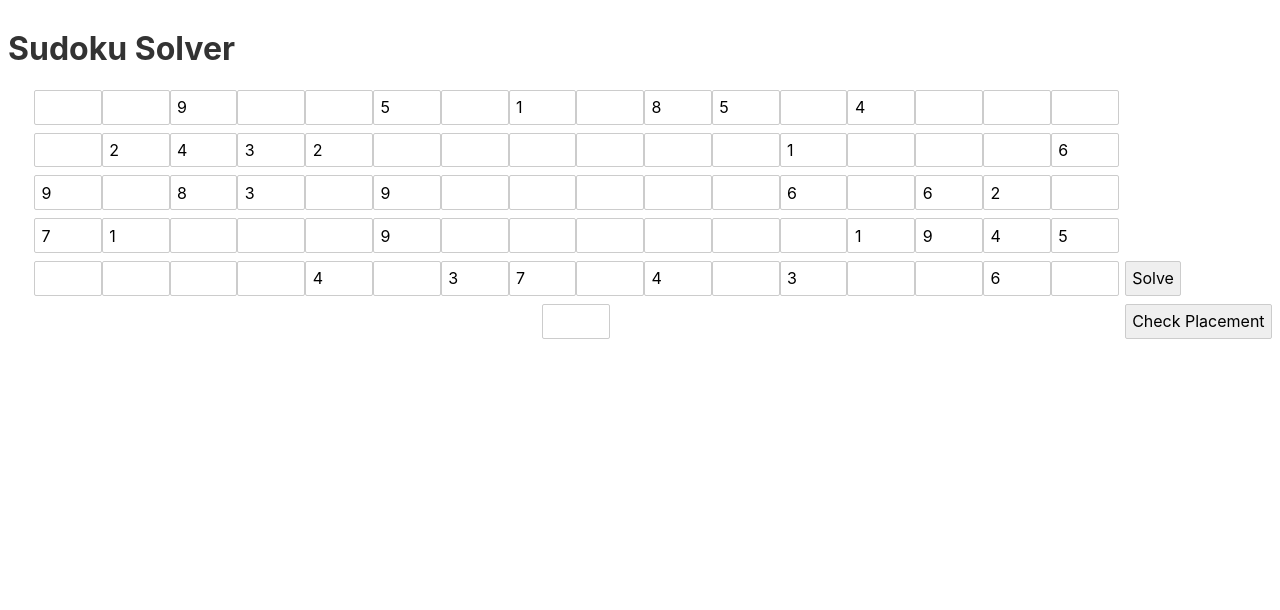
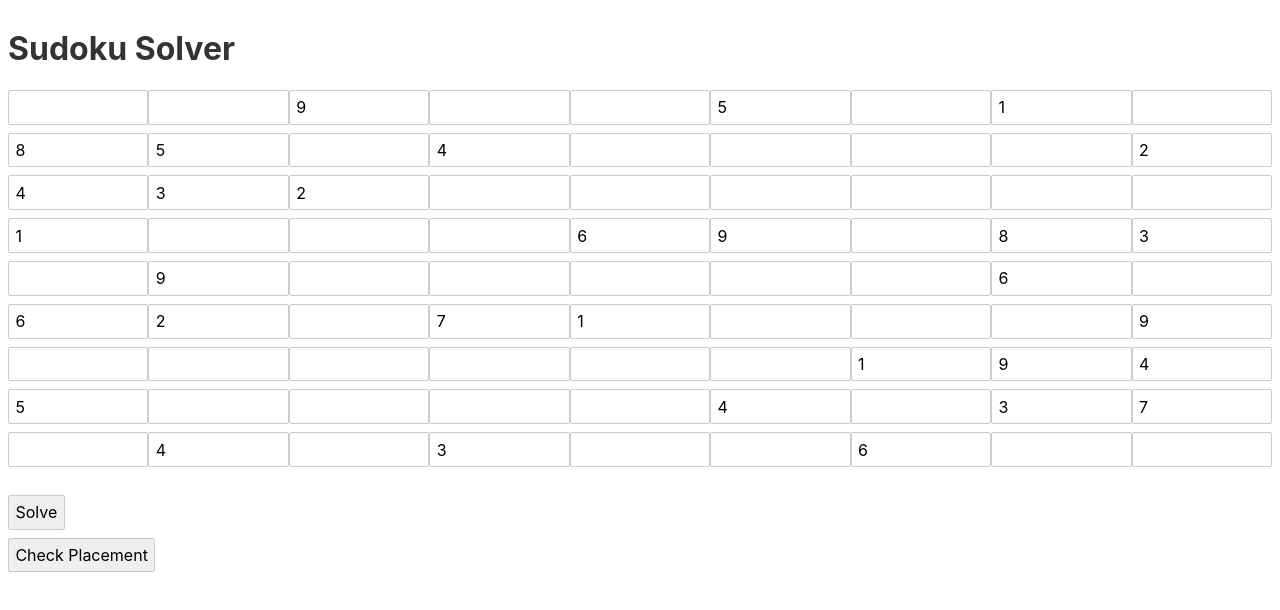
Before and after one commit to mattiasinokuchi/svelte-sudoku-solver, a Svelte app: page / in a window 1280 px wide. Shown: the top 610 px of the page. Built offline with nearby package versions, Linux system fonts and the light colour scheme.

Commit message:
added 9x9 grid

```diff
--- a/src/App.svelte
+++ b/src/App.svelte
@@ -1,6 +1,88 @@
 <script>
 	//const textArea = document.getElementById("text-input");
-	let numArr = ["","",9,"","",5,"",1,"",8,5,"",4,"","","","",2,4,3,2,"","","","","","",1,"","","",6,9,"",8,3,"",9,"","","","","",6,"",6,2,"",7,1,"","","",9,"","","","","","",1,9,4,5,"","","","",4,"",3,7,"",4,"",3,"","",6,"",""];
+	let numArr = [
+		"",
+		"",
+		9,
+		"",
+		"",
+		5,
+		"",
+		1,
+		"",
+		8,
+		5,
+		"",
+		4,
+		"",
+		"",
+		"",
+		"",
+		2,
+		4,
+		3,
+		2,
+		"",
+		"",
+		"",
+		"",
+		"",
+		"",
+		1,
+		"",
+		"",
+		"",
+		6,
+		9,
+		"",
+		8,
+		3,
+		"",
+		9,
+		"",
+		"",
+		"",
+		"",
+		"",
+		6,
+		"",
+		6,
+		2,
+		"",
+		7,
+		1,
+		"",
+		"",
+		"",
+		9,
+		"",
+		"",
+		"",
+		"",
+		"",
+		"",
+		1,
+		9,
+		4,
+		5,
+		"",
+		"",
+		"",
+		"",
+		4,
+		"",
+		3,
+		7,
+		"",
+		4,
+		"",
+		3,
+		"",
+		"",
+		6,
+		"",
+		"",
+	];
 	/*const coordInput = document.getElementById("coord");
 	const valInput = document.getElementById("val");
 	const errorMsg = document.getElementById("error");
@@ -84,121 +166,11 @@
 <header>
 	<h1>Sudoku Solver</h1>
 </header>
-<div class="container">
-	<div id="sudoku-grid">
-		<form action="">
+<form id="sudoku-grid" action="">
 	{#each numArr as num}
-				<input
-					bind:value={num}
-					size="1"
-				>
+		<input bind:value={num} size="1" />
 	{/each}
 </form>
-		<!--<table class="grid">
-			<tbody>
-				<tr>
-					<td class="A1 sudoku-input" />
-					<td class="A2 sudoku-input" />
-					<td class="A3 sudoku-input" />
-					<td class="A4 sudoku-input" />
-					<td class="A5 sudoku-input" />
-					<td class="A6 sudoku-input" />
-					<td class="A7 sudoku-input" />
-					<td class="A8 sudoku-input" />
-					<td class="A9 sudoku-input" />
-				</tr>
-				<tr>
-					<td class="B1 sudoku-input" />
-					<td class="B2 sudoku-input" />
-					<td class="B3 sudoku-input" />
-					<td class="B4 sudoku-input" />
-					<td class="B5 sudoku-input" />
-					<td class="B6 sudoku-input" />
-					<td class="B7 sudoku-input" />
-					<td class="B8 sudoku-input" />
-					<td class="B9 sudoku-input" />
-				</tr>
-				<tr>
-					<td class="C1 sudoku-input" />
-					<td class="C2 sudoku-input" />
-					<td class="C3 sudoku-input" />
-					<td class="C4 sudoku-input" />
-					<td class="C5 sudoku-input" />
-					<td class="C6 sudoku-input" />
-					<td class="C7 sudoku-input" />
-					<td class="C8 sudoku-input" />
-					<td class="C9 sudoku-input" />
-				</tr>
-				<tr>
-					<td class="D1 sudoku-input" />
-					<td class="D2 sudoku-input" />
-					<td class="D3 sudoku-input" />
-					<td class="D4 sudoku-input" />
-					<td class="D5 sudoku-input" />
-					<td class="D6 sudoku-input" />
-					<td class="D7 sudoku-input" />
-					<td class="D8 sudoku-input" />
-					<td class="D9 sudoku-input" />
-				</tr>
-				<tr>
-					<td class="E1 sudoku-input" />
-					<td class="E2 sudoku-input" />
-					<td class="E3 sudoku-input" />
-					<td class="E4 sudoku-input" />
-					<td class="E5 sudoku-input" />
-					<td class="E6 sudoku-input" />
-					<td class="E7 sudoku-input" />
-					<td class="E8 sudoku-input" />
-					<td class="E9 sudoku-input" />
-				</tr>
-				<tr>
-					<td class="F1 sudoku-input" />
-					<td class="F2 sudoku-input" />
-					<td class="F3 sudoku-input" />
-					<td class="F4 sudoku-input" />
-					<td class="F5 sudoku-input" />
-					<td class="F6 sudoku-input" />
-					<td class="F7 sudoku-input" />
-					<td class="F8 sudoku-input" />
-					<td class="F9 sudoku-input" />
-				</tr>
-				<tr>
-					<td class="G1 sudoku-input" />
-					<td class="G2 sudoku-input" />
-					<td class="G3 sudoku-input" />
-					<td class="G4 sudoku-input" />
-					<td class="G5 sudoku-input" />
-					<td class="G6 sudoku-input" />
-					<td class="G7 sudoku-input" />
-					<td class="G8 sudoku-input" />
-					<td class="G9 sudoku-input" />
-				</tr>
-				<tr>
-					<td class="H1 sudoku-input" />
-					<td class="H2 sudoku-input" />
-					<td class="H3 sudoku-input" />
-					<td class="H4 sudoku-input" />
-					<td class="H5 sudoku-input" />
-					<td class="H6 sudoku-input" />
-					<td class="H7 sudoku-input" />
-					<td class="H8 sudoku-input" />
-					<td class="H9 sudoku-input" />
-				</tr>
-				<tr>
-					<td class="I1 sudoku-input" />
-					<td class="I2 sudoku-input" />
-					<td class="I3 sudoku-input" />
-					<td class="I4 sudoku-input" />
-					<td class="I5 sudoku-input" />
-					<td class="I6 sudoku-input" />
-					<td class="I7 sudoku-input" />
-					<td class="I8 sudoku-input" />
-					<td class="I9 sudoku-input" />
-				</tr>
-			</tbody>
-		</table>-->
-	</div>
-	<div class="form-container">
 <form id="solve-form">
 	<!--<textarea rows="10" cols="85" id="text-input" name="puzzle" />-->
 	<br />
@@ -217,19 +189,8 @@
 	<input type="button" id="check-button" value="Check Placement" />
 </form>
 <span id="error" />
-	</div>
-</div>
 
 <style>
-	.container {
-		display: flex;
-		flex-direction: column;
-	}
-
-	.form-container {
-		max-width: 95%;
-	}
-
 	/*textarea {
 		width: 100%;
 	}*/
@@ -241,9 +202,8 @@
 	}
 
 	#sudoku-grid {
-		margin-left: 20px;
-		text-align: center;
-		display: inline;
+		display: grid;
+		grid-template-columns: repeat(9, 1fr);
 	}
 
 	/*.grid {
@@ -306,10 +266,6 @@
 	}*/
 
 	@media (min-width: 800px) {
-		.container {
-			flex-direction: row;
-		}
-
 		.form-container {
 			align-self: flex-end;
 		}
```
Lines whose indentation alone changed are shown as unchanged.
